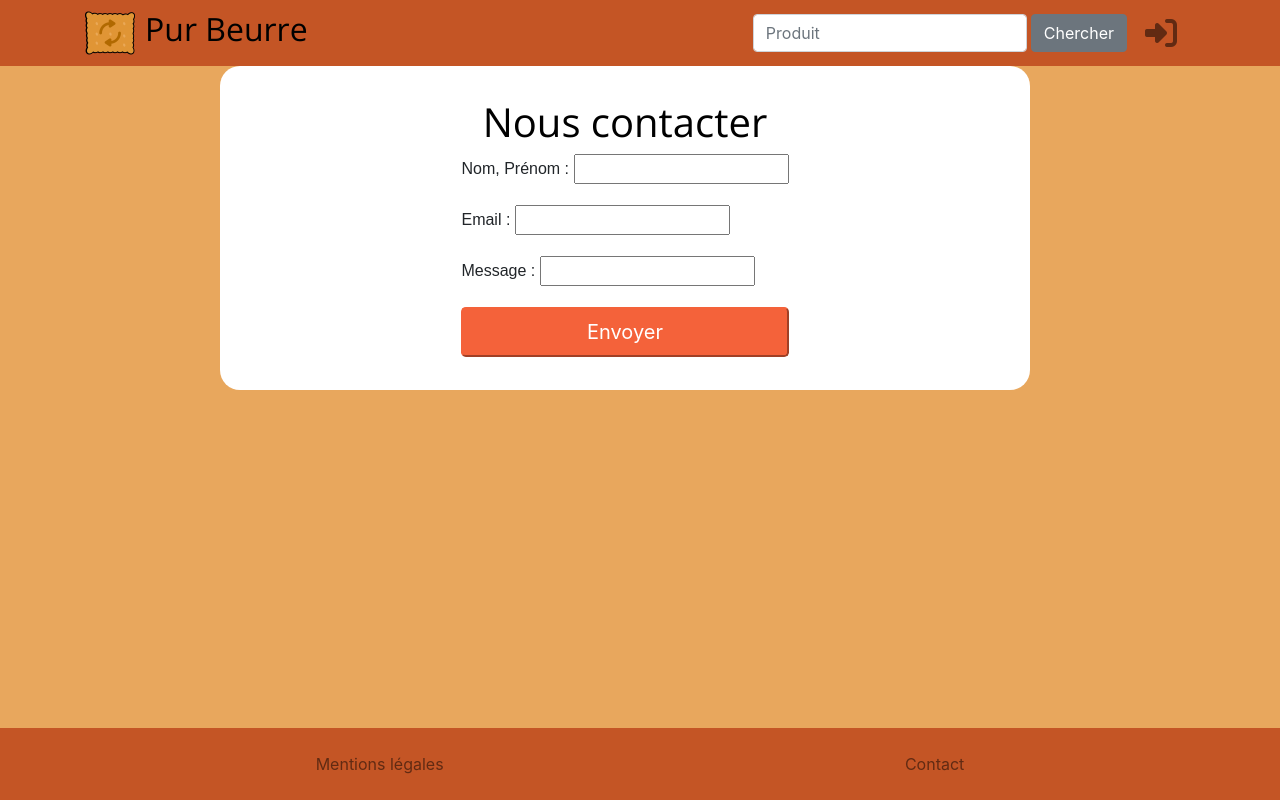
After one commit to micktymoon/P8_pelletier_celine, a Django app: page /contact/ in a window 1280 px wide. The commit adds this page. Run offline with Django 3.2, Linux system fonts and the light colour scheme; some libraries are stand-ins or nearby versions; some web fonts are replaced.

Commit message:
Ajout de la fonctionnalité de formulaire de contact

```diff
--- a/website/forms.py
+++ b/website/forms.py
@@ -29,3 +29,10 @@ class SignUpForm(UserCreationForm):
 class SearchForm(forms.Form):
     """A form to search for a product in the database"""
     search = forms.CharField(label='Produit recherché', max_length=100)
+
+
+class ContactForm(forms.Form):
+    """A form that sends a message to the contact of the website"""
+    name = forms.CharField(label='Nom, Prénom', max_length=100)
+    email = forms.CharField(label='Email', max_length=100)
+    message = forms.CharField(label='Message')
--- /dev/null
+++ b/website/templates/contact.html
@@ -0,0 +1,20 @@
+{% extends 'base.html' %}
+{% block styles %}
+    {% load static %}
+    <link rel="stylesheet" type="text/css" href="{% static 'website/signup.css' %}">
+{% endblock %}
+{% block content %}
+    <div class="container row">
+        <div class="container col-sm-12 col-md-9" id="signup-content">
+            <h1 class="title">Nous contacter</h1>
+
+            <form method="post" action=".">
+                {% csrf_token %}
+                {{ form.as_p }}
+
+                <button class="button btn-primary btn-lg btn-block" type="submit">Envoyer</button>
+            </form>
+        </div>
+    </div>
+
+{% endblock %}
--- a/website/templates/home.html
+++ b/website/templates/home.html
@@ -40,6 +40,7 @@
             <div class="container col-sm-12 col-md-6" id="phone">
                 <i class="fas fa-phone-alt fa-3x"></i>
                 <p>0000000000</p>
+                <a href="/contact/">Nous contacter</a>
             </div>
             <div class="container col-sm-12 col-md-6" id="mail">
                 <div class="fas fa-envelope fa-3x"></div>
--- a/website/urls.py
+++ b/website/urls.py
@@ -27,4 +27,5 @@ urlpatterns = [
     path('erreurtest/', website_views.errortestview, name="erreurtest"),
     path('erreurzero/', trigger_error),
     url('^', include('django.contrib.auth.urls')),
+    path('contact/', website_views.contact, name='contact'),
 ]
--- a/website/views.py
+++ b/website/views.py
@@ -1,9 +1,10 @@
+from django.core.mail import send_mail
 from django.shortcuts import render, get_object_or_404, redirect
 from django.views.generic import DetailView, ListView, TemplateView
 from django.contrib.auth import login, get_user_model
 from django.db.models import Q
 from website.models import Product
-from website.forms import SignUpForm, SearchForm
+from website.forms import SignUpForm, SearchForm, ContactForm
 from django.http import HttpResponseNotAllowed
 
 
@@ -18,6 +19,24 @@ def signup(request):
     else:
         form = SignUpForm()
     return render(request, 'signup.html', {'form': form})
+
+
+def contact(request):
+    """A view that sends a message to the contact of the website"""
+    if request.method == 'POST':
+        form = ContactForm(request.POST)
+        if form.is_valid():
+            name = form.cleaned_data['name']
+            message = form.cleaned_data['message']
+            email_user = form.cleaned_data['email']
+            send_mail('Problème avec le site',
+                      f'{name}\n{email_user}\n{message}',
+                      email_user,
+                      ['micktymoon@gmail.com'])
+            return redirect('home')
+    else:
+        form = ContactForm()
+    return render(request, 'contact.html', {'form': form})
 
 
 def search(request):
```
Also changed, not shown: website/tests/test_views.py (+27 -0 lines).
